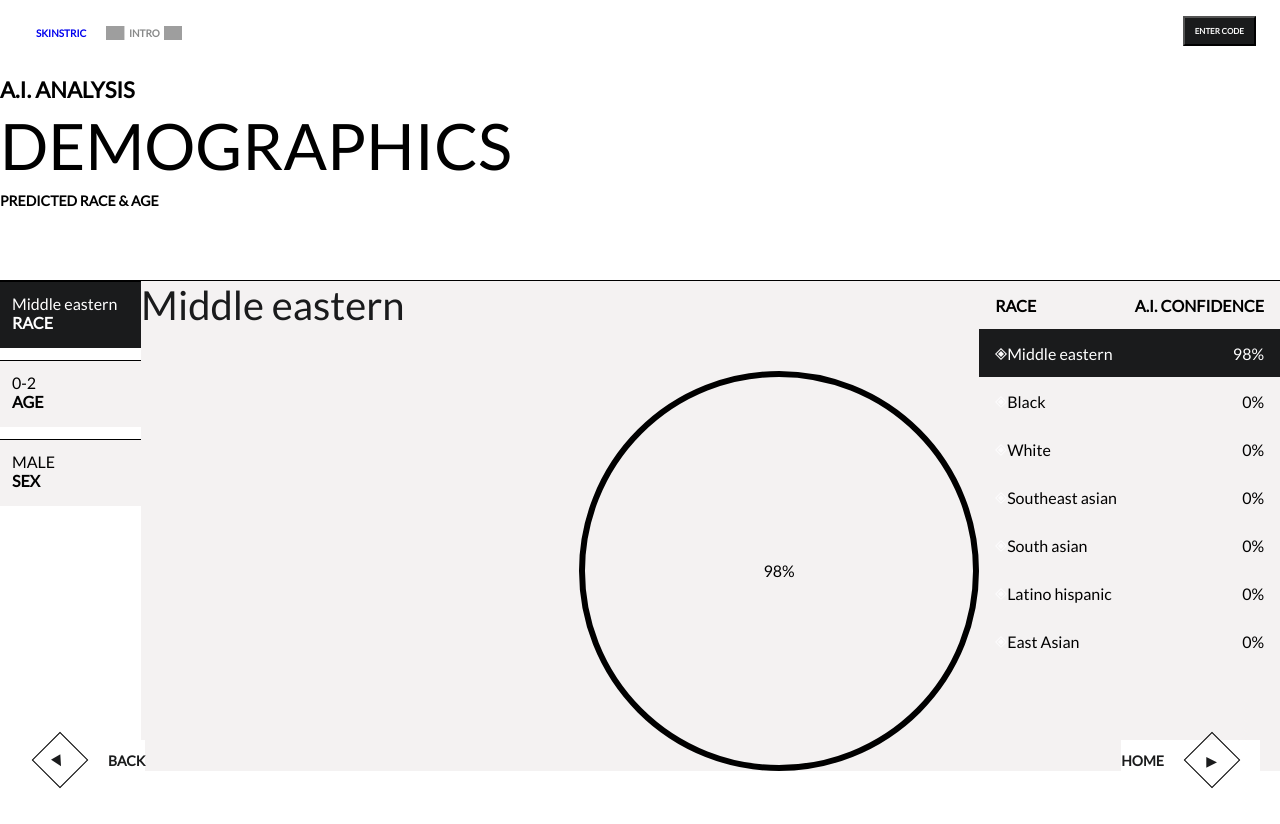
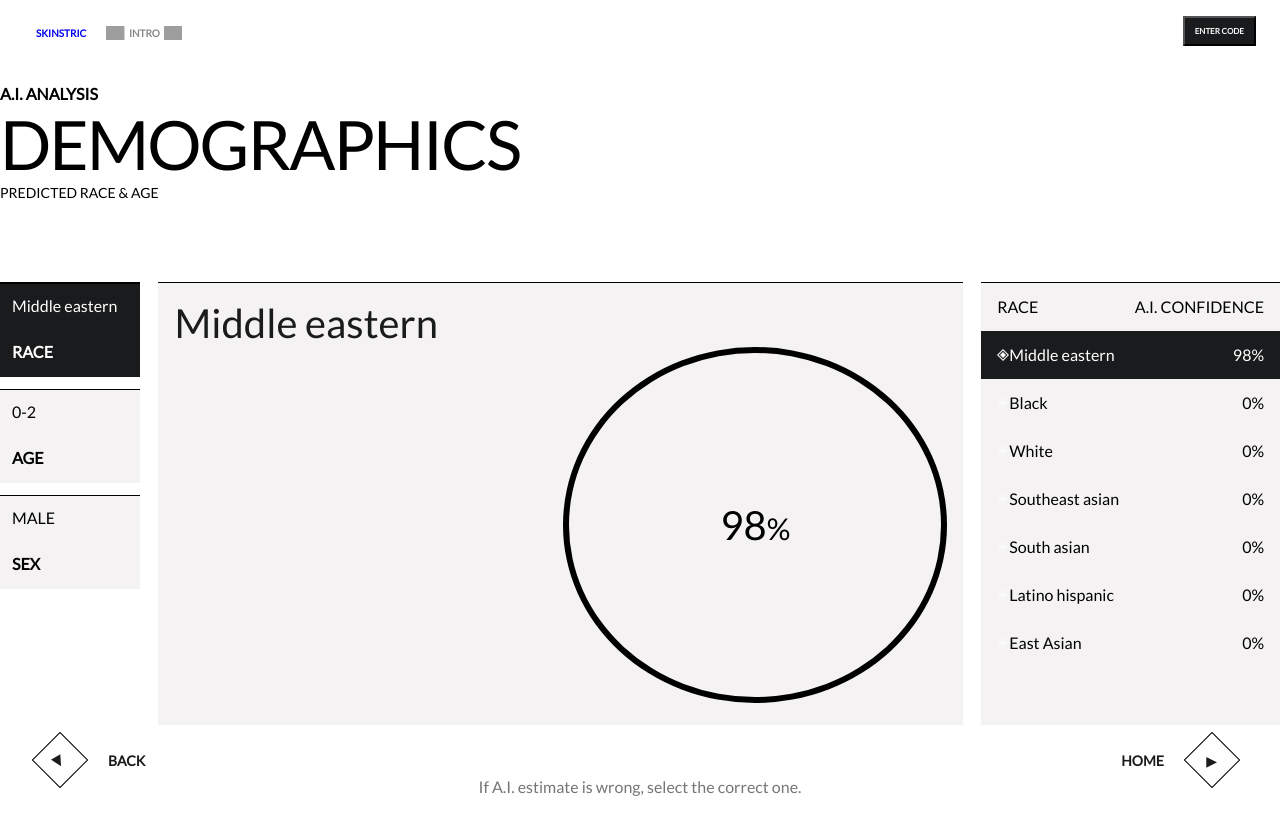
Before and after one commit to hackerjack9/Skinstric-AI, a React (Create React App) app: page /summary in a window 1280 px wide. Built offline with nearby package versions, Linux system fonts and the light colour scheme; grey boxes are pictures that could not be loaded; a web font is replaced by a local one.

Commit message:
summary component css updated

```diff
--- a/src/Components/Select.jsx
+++ b/src/Components/Select.jsx
@@ -32,7 +32,7 @@ function Select() {
               <button className="box-2">
                 <span className="textbox-2">WEATHER</span>
               </button>
-              <button className="box-3">
+              <button className="box-3" onClick={goToSummary}>
                 <span className="textbox-3">DEMOGRAPHICS</span>
               </button>
               <button className="box-4">
--- a/src/Components/Summary.jsx
+++ b/src/Components/Summary.jsx
@@ -35,17 +35,19 @@ function Summary() {
             </div>
           </section>
           <section id="section-2">
-            <p className="section-2-title">Middle eastern</p>
-            <div className="percentage-circle">
-              <p>
-                98<span>%</span>
-              </p>
+            <div className="section-2-box">
+              <p className="section-2-title">Middle eastern</p>
+              <div className="percentage-circle">
+                <p className="circle-number">
+                  98<span className="circle-percentage-sign">%</span>
+                </p>
+              </div>
             </div>
           </section>
           <section id="section-3">
             <div className="category-class">
-              <h4>RACE</h4>
-              <h4>A.I. CONFIDENCE</h4>
+              <h4 className="section-3-title">RACE</h4>
+              <h4 className="section-3-title">A.I. CONFIDENCE</h4>
             </div>
             <div className="category-selector-1">
               <div className="alignment">
@@ -113,6 +115,9 @@ function Summary() {
             </div>
           </button>
         </div>
+        <p className="bottom-AI-title">
+          If A.I. estimate is wrong, select the correct one.
+        </p>
       </main>
     </div>
   );
--- a/src/index.css
+++ b/src/index.css
@@ -1178,10 +1178,8 @@ input::placeholder {
 .main {
   display: flex;
   flex-direction: column;
-  justify-content: space-evenly;
-  align-items: space-evenly;
   width: 100%;
-  max-width: 1550px;
+  max-width: 1530px;
   height: 90vh;
 }
 
@@ -1189,8 +1187,8 @@ input::placeholder {
   display: flex;
   justify-content: space-between;
   width: 100%;
-  max-width: 1550px;
   height: 90vh;
+  gap: 18px;
 }
 
 .title-container {
@@ -1198,55 +1196,51 @@ input::placeholder {
   flex-direction: column;
   align-items: flex-start;
   justify-content: flex-start;
+  margin-top: 8px;
   width: 100%;
   max-width: 1550px;
-  height: 300px;
+  height: 304px;
 }
 
 .analysis-title {
-  font-size: 22px;
-  margin: 0px 0px 4px;
-  top: 10px;
+  font-size: 16px;
 }
 
 .demographics-title {
-  font-size: 64px;
+  font-size: 68px;
+  font-weight: 500;
+  letter-spacing: -2px;
+}
+
+.predicted-title {
+  font-size: 14px;
   font-weight: 400;
-  top: 30px;
-}
-
-.predicted-title {
-  font-size: 14px;
-  margin: 8px 0px 0px;
-  top: 100px;
 }
 
 #section-1,
 #section-2,
 #section-3 {
   border-top: 1px solid black;
+  display: flex;
+  height: 94%;
 }
 
 #section-1 {
-  display: flex;
   flex-direction: column;
   justify-content: flex-start;
   align-items: space-between;
-  width: 166px;
+  width: 172px;
 }
 #section-2 {
-  display: flex;
-  justify-content: space-between;
-  align-items: flex-end;
+  justify-content: space-between;
   width: 986px;
   background-color: rgb(244, 242, 242);
 }
 #section-3 {
-  display: flex;
   flex-direction: column;
   justify-content: flex-start;
   align-items: space-between;
-  width: 354px;
+  width: 366px;
   background-color: rgb(244, 242, 242);
 }
 
@@ -1254,21 +1248,36 @@ input::placeholder {
   display: flex;
   justify-content: start;
   align-items: start;
-  height: 100%;
   font-size: 40px;
   color: #1a1b1c;
 }
 
+.section-2-box {
+  display: flex;
+  flex-direction: column;
+  justify-content: space-between;
+  padding: 16px;
+  width: 100%;
+  height: 100%;
+}
+
+.circle-number {
+  font-size: 40px;
+}
+.circle-percentage-sign {
+  font-size: 30px;
+}
+
 .percentage-circle {
   display: flex;
   justify-content: center;
   align-items: center;
+  align-self: flex-end;
   border-radius: 50%;
   border: 6px solid black;
-  width: 400px;
-  height: 400px;
-  right: 20px;
-  bottom: 20px;
+  width: 384px;
+  height: 384px;
+  margin-bottom: 6px;
 }
 
 .category-box-1,
@@ -1282,6 +1291,7 @@ input::placeholder {
   margin: 0px 0px 12px;
   padding: 12px;
   border-top: 1px solid black;
+  height: 94px;
 }
 
 .category-box-1 {
@@ -1324,6 +1334,14 @@ input::placeholder {
   padding: 0px 16px;
 }
 
+.bullet-point {
+  background-color: black;
+}
+
+.section-3-title {
+  font-weight: 500;
+}
+
 .category-selector-1 {
   background-color: #1a1b1c;
   color: white;
@@ -1346,6 +1364,13 @@ input::placeholder {
   bottom: 40px;
   height: 37px;
   width: 100%;
+}
+
+.bottom-AI-title {
+  color: #757575;
+  font-size: 16px;
+  display: flex;
+  justify-content: center;
 }
 
 /* ================================================== */
```
Also changed, not shown: src/assets/bullet-point.svg (deleted).
